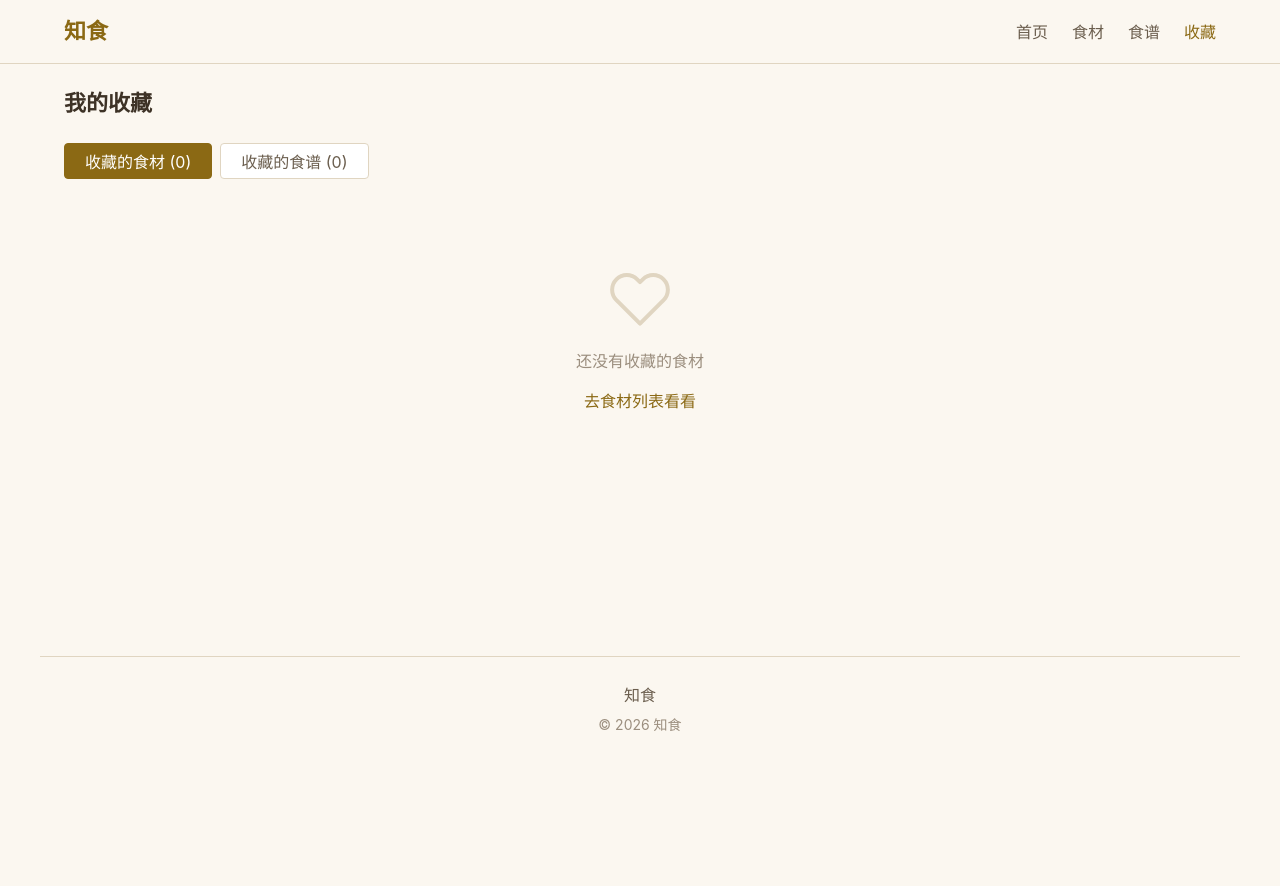
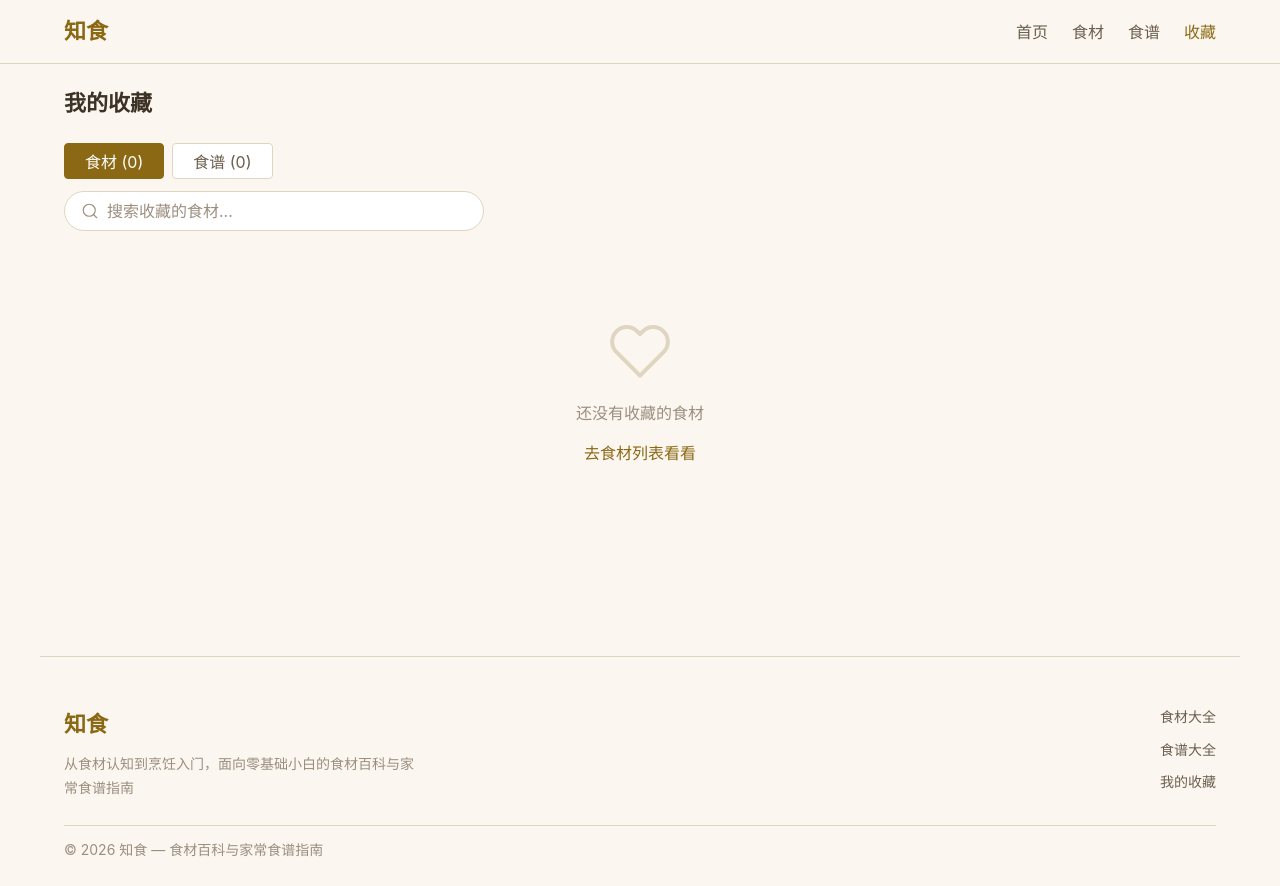
Before and after one commit to sdfg8krtg8-hash/zhishi, a Vue app: page /#/favorites in a window 1280 px wide. Before the commit the page ends 800 px from the top, so only its background shows below. Built offline with nearby package versions, Linux system fonts and the light colour scheme.

Commit message:
feat: Footer丰富化 + 列表数量统计 + 食谱排序 + 收藏搜索 + 食材可点击

```diff
--- a/src/components/layout/AppFooter.vue
+++ b/src/components/layout/AppFooter.vue
@@ -1,29 +1,87 @@
 <template>
   <footer class="footer">
-    <p class="footer__name">知食</p>
-    <p class="footer__copy">&copy; 2026 知食</p>
+    <div class="footer__inner">
+      <div class="footer__brand">
+        <p class="footer__name">知食</p>
+        <p class="footer__desc">从食材认知到烹饪入门，面向零基础小白的食材百科与家常食谱指南</p>
+      </div>
+      <div class="footer__links">
+        <router-link to="/ingredients" class="footer__link">食材大全</router-link>
+        <router-link to="/recipes" class="footer__link">食谱大全</router-link>
+        <router-link to="/favorites" class="footer__link">我的收藏</router-link>
+      </div>
+    </div>
+    <p class="footer__copy">&copy; 2026 知食 — 食材百科与家常食谱指南</p>
   </footer>
 </template>
 
 <style scoped>
 .footer {
   border-top: 1px solid var(--color-border);
-  padding: var(--component-gap) 0;
-  text-align: center;
+  padding: var(--section-gap) var(--page-padding-x) var(--component-gap);
   max-width: var(--page-max-width);
   margin: 0 auto;
-  padding-left: var(--page-padding-x);
-  padding-right: var(--page-padding-x);
+}
+
+.footer__inner {
+  display: flex;
+  justify-content: space-between;
+  align-items: flex-start;
+  gap: var(--section-gap);
+  margin-bottom: var(--component-gap);
+}
+
+.footer__brand {
+  max-width: 360px;
 }
 
 .footer__name {
-  font-size: var(--font-size-body);
+  font-size: var(--font-size-section);
+  font-weight: 700;
+  color: var(--color-primary);
+  margin-bottom: 8px;
+}
+
+.footer__desc {
+  font-size: var(--font-size-note);
+  color: var(--color-text-muted);
+  line-height: var(--line-height-body);
+}
+
+.footer__links {
+  display: flex;
+  flex-direction: column;
+  gap: 8px;
+}
+
+.footer__link {
+  font-size: var(--font-size-note);
   color: var(--color-text-body);
+  transition: color 0.2s;
+}
+
+.footer__link:hover {
+  color: var(--color-primary);
+  text-decoration: none;
 }
 
 .footer__copy {
   font-size: var(--font-size-note);
   color: var(--color-text-muted);
-  margin-top: 4px;
+  padding-top: var(--element-gap);
+  border-top: 1px solid var(--color-border);
+}
+
+@media (max-width: 768px) {
+  .footer__inner {
+    flex-direction: column;
+    gap: var(--component-gap);
+  }
+
+  .footer__links {
+    flex-direction: row;
+    flex-wrap: wrap;
+    gap: var(--element-gap);
+  }
 }
 </style>
--- a/src/views/FavoritesView.vue
+++ b/src/views/FavoritesView.vue
@@ -3,19 +3,30 @@ import { ref, computed } from 'vue'
 import { useFavoritesStore } from '@/stores/favorites'
 import { ingredients } from '@/data/ingredients'
 import { recipes } from '@/data/recipes'
+import SearchBar from '@/components/ui/SearchBar.vue'
 import IngredientCard from '@/components/common/IngredientCard.vue'
 import RecipeCard from '@/components/common/RecipeCard.vue'
 
 const favoritesStore = useFavoritesStore()
 const activeTab = ref<'ingredients' | 'recipes'>('ingredients')
+const searchQuery = ref('')
 
-const favoriteIngredientItems = computed(() =>
-  ingredients.filter(i => favoritesStore.isIngredientFavorite(i.id)),
-)
+const favoriteIngredientItems = computed(() => {
+  const items = ingredients.filter(i => favoritesStore.isIngredientFavorite(i.id))
+  if (!searchQuery.value.trim()) return items
+  const q = searchQuery.value.trim().toLowerCase()
+  return items.filter(i =>
+    i.name.toLowerCase().includes(q) ||
+    i.alias.some(a => a.toLowerCase().includes(q))
+  )
+})
 
-const favoriteRecipeItems = computed(() =>
-  recipes.filter(r => favoritesStore.isRecipeFavorite(r.id)),
-)
+const favoriteRecipeItems = computed(() => {
+  const items = recipes.filter(r => favoritesStore.isRecipeFavorite(r.id))
+  if (!searchQuery.value.trim()) return items
+  const q = searchQuery.value.trim().toLowerCase()
+  return items.filter(r => r.name.toLowerCase().includes(q))
+})
 </script>
 
 <template>
@@ -28,18 +39,21 @@ const favoriteRecipeItems = computed(() =>
         :class="{ 'tab-btn--active': activeTab === 'ingredients' }"
         @click="activeTab = 'ingredients'"
       >
-        收藏的食材 ({{ favoriteIngredientItems.length }})
+        食材 ({{ favoriteIngredientItems.length }})
       </button>
       <button
         class="tab-btn"
         :class="{ 'tab-btn--active': activeTab === 'recipes' }"
         @click="activeTab = 'recipes'"
       >
-        收藏的食谱 ({{ favoriteRecipeItems.length }})
+        食谱 ({{ favoriteRecipeItems.length }})
       </button>
     </div>
 
-    <!-- Favorited Ingredients -->
+    <div class="fav-search">
+      <SearchBar v-model="searchQuery" :placeholder="activeTab === 'ingredients' ? '搜索收藏的食材...' : '搜索收藏的食谱...'" />
+    </div>
+
     <div v-if="activeTab === 'ingredients'">
       <div v-if="favoriteIngredientItems.length > 0" class="card-grid">
         <IngredientCard v-for="item in favoriteIngredientItems" :key="item.id" :ingredient="item" />
@@ -53,7 +67,6 @@ const favoriteRecipeItems = computed(() =>
       </div>
     </div>
 
-    <!-- Favorited Recipes -->
     <div v-if="activeTab === 'recipes'">
       <div v-if="favoriteRecipeItems.length > 0" class="card-grid">
         <RecipeCard v-for="item in favoriteRecipeItems" :key="item.id" :recipe="item" />
@@ -73,7 +86,7 @@ const favoriteRecipeItems = computed(() =>
 .tabs {
   display: flex;
   gap: var(--element-gap-sm);
-  margin-bottom: var(--component-gap);
+  margin-bottom: var(--element-gap);
 }
 
 .tab-btn {
@@ -85,6 +98,8 @@ const favoriteRecipeItems = computed(() =>
   color: var(--color-text-body);
   font-size: var(--font-size-body);
   transition: all 0.2s;
+  cursor: pointer;
+  font-family: inherit;
 }
 
 .tab-btn--active {
@@ -93,6 +108,11 @@ const favoriteRecipeItems = computed(() =>
   color: #fff;
 }
 
+.fav-search {
+  max-width: 420px;
+  margin-bottom: var(--component-gap);
+}
+
 .empty-state__link {
   color: var(--color-primary);
   font-size: var(--font-size-body);
--- a/src/views/IngredientListView.vue
+++ b/src/views/IngredientListView.vue
@@ -44,6 +44,7 @@ const filtered = computed(() => {
       />
     </div>
 
+    <p class="list-count">共 {{ filtered.length }} 种食材</p>
     <div v-if="filtered.length > 0" class="card-grid">
       <IngredientCard v-for="item in filtered" :key="item.id" :ingredient="item" />
     </div>
@@ -64,6 +65,12 @@ const filtered = computed(() => {
   display: flex;
   flex-direction: column;
   gap: var(--element-gap);
+  margin-bottom: var(--element-gap);
+}
+
+.list-count {
+  font-size: var(--font-size-note);
+  color: var(--color-text-muted);
   margin-bottom: var(--component-gap);
 }
 </style>
--- a/src/views/RecipeDetailView.vue
+++ b/src/views/RecipeDetailView.vue
@@ -3,6 +3,7 @@ import { computed } from 'vue'
 import { useRoute } from 'vue-router'
 import { DIFFICULTY_LABELS } from '@/types/recipe'
 import { recipes } from '@/data/recipes'
+import { ingredients } from '@/data/ingredients'
 import { useFavoritesStore } from '@/stores/favorites'
 import { ListIcon, StepsIcon, BulbIcon } from '@/components/icons'
 import PlaceholderImage from '@/components/common/PlaceholderImage.vue'
@@ -19,6 +20,13 @@ function toggleFavorite() {
   if (recipe.value) {
     favoritesStore.toggleRecipe(recipe.value.id)
   }
+}
+
+function findIngredientId(name: string): string | null {
+  const found = ingredients.find(
+    i => i.name === name || i.alias.some(a => a === name)
+  )
+  return found ? found.id : null
 }
 </script>
 
@@ -69,7 +77,14 @@ function toggleFavorite() {
           </thead>
           <tbody>
             <tr v-for="item in recipe.ingredients" :key="item.name">
-              <td>{{ item.name }}</td>
+              <td>
+                <router-link
+                  v-if="findIngredientId(item.name)"
+                  :to="`/ingredients/${findIngredientId(item.name)}`"
+                  class="ingredient-link"
+                >{{ item.name }}</router-link>
+                <span v-else>{{ item.name }}</span>
+              </td>
               <td>{{ item.amount }}</td>
             </tr>
           </tbody>
@@ -222,6 +237,15 @@ function toggleFavorite() {
   line-height: var(--line-height-body);
 }
 
+.ingredient-link {
+  color: var(--color-primary);
+  transition: color 0.2s;
+}
+
+.ingredient-link:hover {
+  text-decoration: underline;
+}
+
 .tips-box {
   background: var(--color-bg);
   border: 1px solid var(--color-border);
--- a/src/views/RecipeListView.vue
+++ b/src/views/RecipeListView.vue
@@ -11,9 +11,17 @@ const route = useRoute()
 const searchQuery = ref((route.query.search as string) || '')
 const selectedDifficulty = ref((route.query.difficulty as string) || '')
 const selectedCuisine = ref((route.query.cuisine as string) || '')
+const sortBy = ref('')
 
 const difficultyOptions = ['简单', '中等', '困难']
+const sortOptions = ['简单优先', '时长短→长', '时长长→短']
 const difficultyMap: Record<string, string> = { '简单': 'easy', '中等': 'medium', '困难': 'hard' }
+const difficultyOrder: Record<string, number> = { easy: 0, medium: 1, hard: 2 }
+
+function parseMinutes(duration: string): number {
+  const match = duration.match(/(\d+)/)
+  return match ? parseInt(match[1], 10) : 60
+}
 
 const filtered = computed(() => {
   let result = recipes
@@ -32,6 +40,14 @@ const filtered = computed(() => {
     result = result.filter(r => r.name.toLowerCase().includes(q))
   }
 
+  if (sortBy.value === '简单优先') {
+    result = [...result].sort((a, b) => difficultyOrder[a.difficulty] - difficultyOrder[b.difficulty])
+  } else if (sortBy.value === '时长短→长') {
+    result = [...result].sort((a, b) => parseMinutes(a.duration) - parseMinutes(b.duration))
+  } else if (sortBy.value === '时长长→短') {
+    result = [...result].sort((a, b) => parseMinutes(b.duration) - parseMinutes(a.duration))
+  }
+
   return result
 })
 </script>
@@ -46,6 +62,11 @@ const filtered = computed(() => {
         <FilterBar v-model="selectedDifficulty" :options="difficultyOptions" label="难度" />
         <FilterBar v-model="selectedCuisine" :options="[...CUISINES]" label="菜系" />
       </div>
+    </div>
+
+    <div class="list-header">
+      <p class="list-count">共 {{ filtered.length }} 道食谱</p>
+      <FilterBar v-model="sortBy" :options="sortOptions" label="排序" />
     </div>
 
     <div v-if="filtered.length > 0" class="card-grid">
@@ -68,7 +89,7 @@ const filtered = computed(() => {
   display: flex;
   flex-direction: column;
   gap: var(--element-gap);
-  margin-bottom: var(--component-gap);
+  margin-bottom: var(--element-gap);
 }
 
 .list-filters {
@@ -76,4 +97,18 @@ const filtered = computed(() => {
   flex-wrap: wrap;
   gap: var(--component-gap);
 }
+
+.list-header {
+  display: flex;
+  align-items: center;
+  justify-content: space-between;
+  flex-wrap: wrap;
+  gap: var(--element-gap);
+  margin-bottom: var(--component-gap);
+}
+
+.list-count {
+  font-size: var(--font-size-note);
+  color: var(--color-text-muted);
+}
 </style>
```
